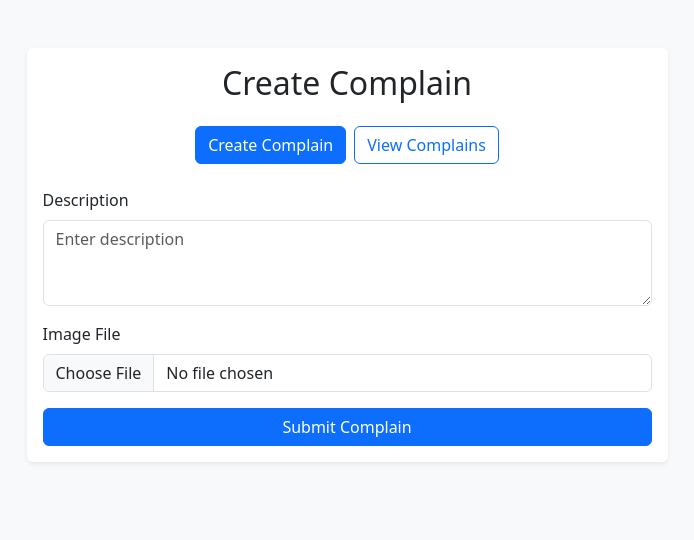
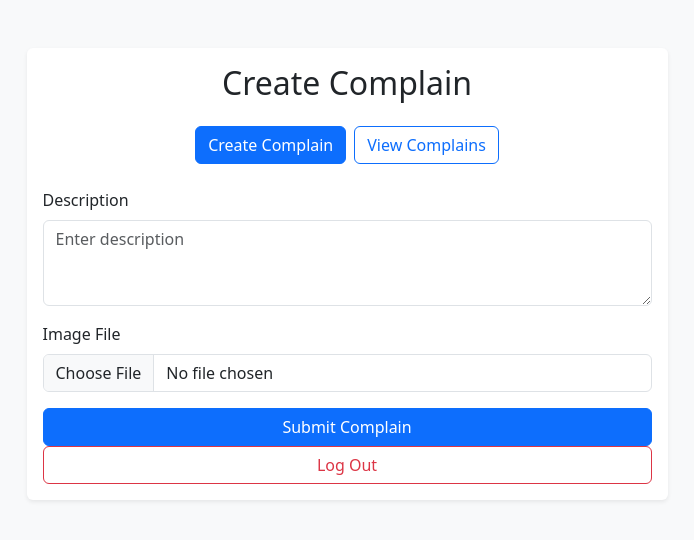
Before and after one commit to Shalani98/SocialMediaHarrassmentTracker, a React (Vite) app in the folder socialtrackerwebfront/: page /VictimDashboard in a window 1280 px wide. Shown: the top 540 px of the page, without its empty margins (293-987 px from the left). Built offline with nearby package versions, Linux system fonts and the light colour scheme.

Commit message:
Add logout functionality to VictimDashboard

```diff
--- a/socialtrackerwebfront/src/pages/VictimDashboard.jsx
+++ b/socialtrackerwebfront/src/pages/VictimDashboard.jsx
@@ -77,7 +77,9 @@ function VictimDashboard() {
         .finally(() => setIsLoading(false));
     }
   };
-
+ const handleLogout = () => {
+    navigate("/LogRegister"); // Redirect to login page
+  };
   return (
     <div className="bg-light text-dark" style={{ minHeight: "100vh" }}>
       <section className="py-5">
@@ -161,6 +163,14 @@ function VictimDashboard() {
                         ? "Submit Complain"
                         : "Refresh Complains"}
                     </Button>
+                    {/* Logout Button */}
+                    <Button
+                      variant="outline-danger"
+                      className="w-100"
+                      onClick={handleLogout}
+                    >
+                      Log Out
+                    </Button>
                   </Form>
                 </Card.Body>
               </Card>
```
